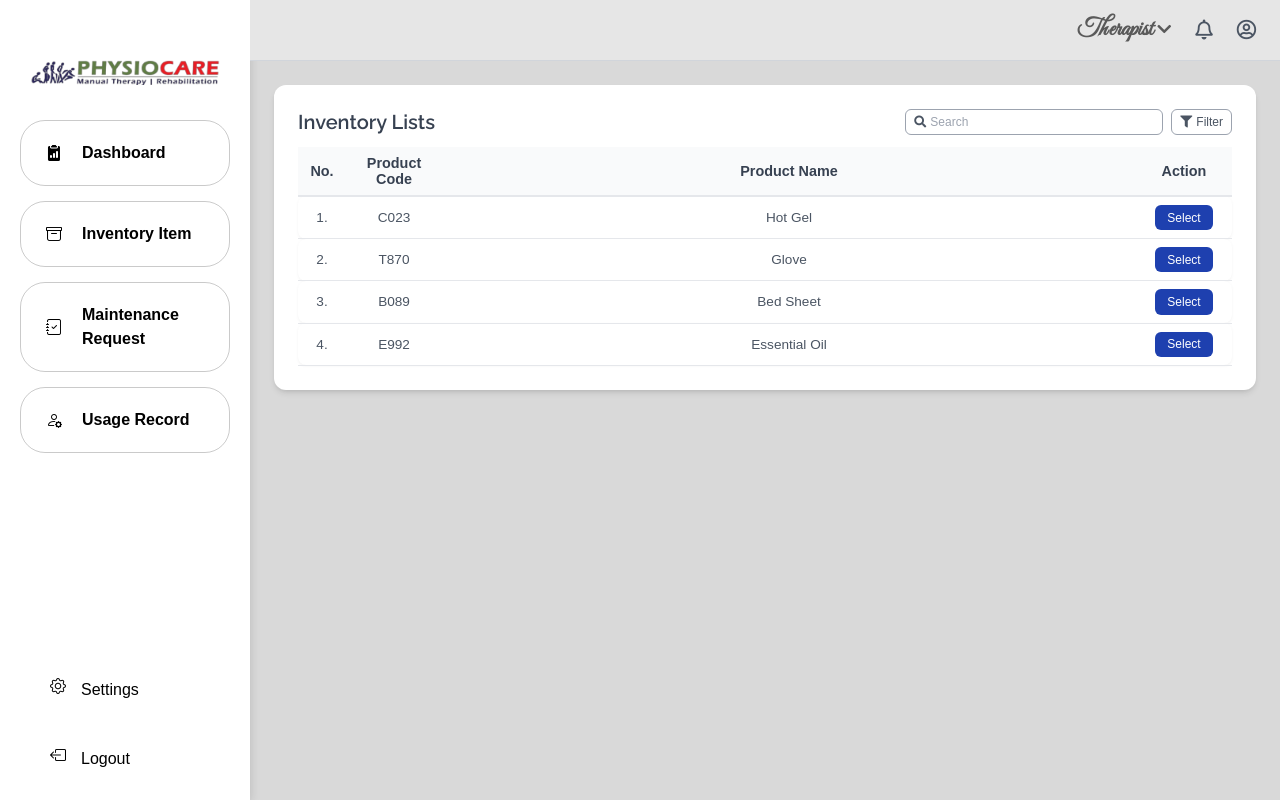
After one commit to muaznn/123, a PHP site: page /recordUsage.html in a window 1280 px wide. The commit adds this page. Run offline with PHP 8.4, Linux system fonts and the light colour scheme; some libraries are stand-ins or nearby versions.

Commit message:
Update style and add new html

```diff
--- /dev/null
+++ b/recordUsage.html
@@ -0,0 +1,333 @@
+<html lang="en">
+  <head>
+    <meta charset="UTF-8" />
+    <meta name="viewport" content="width=device-width, initial-scale=1" />
+    <title>PhysioCare Inventory</title>
+    <script src="https://cdn.tailwindcss.com"></script>
+    <link
+      rel="stylesheet"
+      href="https://cdnjs.cloudflare.com/ajax/libs/font-awesome/5.15.3/css/all.min.css"
+    />
+    <style>
+      @import url("https://fonts.googleapis.com/css2?family=Roboto&display=swap");
+      @import url("https://fonts.googleapis.com/css2?family=Great+Vibes&display=swap");
+      @import url('https://fonts.googleapis.com/css2?family=Raleway:wght@400;600;700&display=swap');
+
+      body {
+        font-family: "Roboto", sans-serif;
+      }
+      .logo-text {
+        font-weight: 700;
+        font-size: 16px;
+        color: #3a3a3a;
+      }
+      .logo-highlight {
+        font-weight: 700;
+        font-size: 16px;
+        color: #d32f2f;
+      }
+      .therapist-text {
+        font-family: "Great Vibes", cursive;
+        font-size: 24px;
+        font-weight: 600;
+        color: #5a5a5a;
+      }
+      /* Table enhancements */
+      table {
+        border-collapse: separate;
+        border-spacing: 0 0.5rem;
+        width: 100%;
+      }
+      thead tr th {
+        border-bottom: 1px solid #d1d5db; /* Tailwind gray-300 */
+        padding-bottom: 0.5rem;
+        font-weight: 600;
+        color: #374151; /* Tailwind gray-700 */
+      }
+      tbody tr {
+        background-color: #ffffff;
+        box-shadow: 0 1px 3px rgb(0 0 0 / 0.1);
+        border-radius: 0.5rem;
+        transition: box-shadow 0.3s ease;
+      }
+      tbody tr:hover {
+        box-shadow: 0 4px 8px rgb(0 0 0 / 0.15);
+      }
+      tbody tr td {
+        padding: 0.75rem 0.75rem;
+        vertical-align: middle;
+        color: #4b5563; /* Tailwind gray-600 */
+      }
+      tbody tr td:first-child {
+        padding-left: 0.75rem;
+        width: 2.5rem;
+        font-weight: 500;
+        color: #6b7280; /* Tailwind gray-500 */
+      }
+      tbody tr td:nth-child(2) {
+        width: 6rem;
+      }
+      tbody tr td:last-child {
+        padding-right: 0.75rem;
+        text-align: right;
+      }
+      button.select-btn {
+        background-color: #1e40af; /* Tailwind blue-800 */
+        color: white;
+        font-size: 0.75rem;
+        padding: 0.25rem 0.75rem;
+        border-radius: 0.375rem;
+        transition: background-color 0.3s ease;
+      }
+      button.select-btn:hover {
+        background-color: #1e3a8a; /* Tailwind blue-900 */
+      }
+      /* Input and filter button */
+      .search-input {
+        background-color: transparent;
+        outline: none;
+        width: 14rem;
+        font-size: 0.75rem;
+        color: #4b5563;
+        }
+
+      .search-container,
+      .filter-btn {
+        display: flex;
+        align-items: center;
+        border: 1px solid #9ca3af; /* Tailwind gray-400 */
+        border-radius: 0.375rem;
+        padding: 0.25rem 0.5rem;
+        font-size: 0.75rem;
+        color: #4b5563;
+      }
+      .filter-btn {
+        cursor: pointer;
+        background-color: transparent;
+        transition: background-color 0.2s ease;
+      }
+      .filter-btn:hover {
+        background-color: #f3f4f6; /* Tailwind gray-100 */
+      }
+      .search-container i,
+      .filter-btn i {
+        margin-right: 0.25rem;
+      }
+      thead tr th {
+        background-color: #f9fafb;
+        font-size: 0.85rem;
+        border-bottom: 2px solid #e5e7eb;
+        }
+
+        tbody tr {
+        box-shadow: 0 1px 3px rgba(0, 0, 0, 0.05);
+        transition: box-shadow 0.2s ease, transform 0.2s ease;
+        }
+
+        tbody tr:hover {
+        box-shadow: 0 4px 10px rgba(0, 0, 0, 0.08);
+        transform: translateY(-1px);
+        background-color: #f9fafb;
+        }
+
+        tbody tr td {
+        font-size: 0.85rem;
+        }
+
+        tbody tr:nth-child(even) {
+        background-color: #f3f4f6; /* light stripe */
+        }
+
+        tbody tr td:first-child {
+        border-top-left-radius: 0.5rem;
+        border-bottom-left-radius: 0.5rem;
+        }
+
+        tbody tr td:last-child {
+        border-top-right-radius: 0.5rem;
+        border-bottom-right-radius: 0.5rem;
+        }
+
+        button.select-btn:hover {
+        box-shadow: 0 2px 6px rgba(30, 58, 138, 0.3);
+        }
+
+        .inventory-table {
+        width: 100%;
+        border-collapse: collapse;
+        }
+
+        .inventory-table thead {
+        background-color: #f9fafb;
+        }
+
+        .inventory-table thead tr th {
+        padding: 0.5rem 0.75rem;
+        text-align: center;
+        font-weight: 700;
+        font-size: 0.9rem;
+        color: #374151;
+        border-bottom: 2px solid #e5e7eb;
+        }
+
+        .inventory-table tbody tr {
+        background-color: white;
+        border-bottom: 1px solid #e5e7eb;
+        transition: background-color 0.2s ease;
+        }
+
+        .inventory-table tbody tr:hover {
+        background-color: #f3f4f6;
+        }
+
+        .inventory-table tbody tr td {
+        padding: 0.5rem 0.75rem;
+        text-align: center;
+        font-size: 0.85rem;
+        color: #4b5563;
+        white-space: nowrap;
+        }
+
+        .inventory-table button.select-btn {
+        background-color: #1e40af;
+        color: white;
+        font-size: 0.75rem;
+        padding: 0.35rem 0.75rem;
+        border-radius: 0.375rem;
+        transition: background-color 0.3s ease;
+        }
+
+        .inventory-table button.select-btn:hover {
+        background-color: #1e3a8a;
+        }
+
+        .inventory-title {
+        font-family: 'Raleway', sans-serif;
+        font-size: 1.25rem;
+        font-weight: 600;
+        color: #374151;
+        }
+
+        .inventory-table th:nth-child(1),
+        .inventory-table td:nth-child(1) {
+        width: 3rem;
+        }
+
+        .inventory-table th:nth-child(2),
+        .inventory-table td:nth-child(2) {
+        width: 6rem;
+        }
+
+        .inventory-table th:nth-child(4),
+        .inventory-table td:nth-child(4) {
+        width: 6rem;
+        }
+
+    </style>
+  </head>
+  <body class="bg-[#d9d9d9] min-h-screen flex">
+    <div id="sidebar-placeholder"></div>
+
+    <!-- Main content -->
+    <main class="flex-1 flex flex-col">
+      <!-- Top bar -->
+      <header
+        class="flex items-center justify-between bg-[#e6e6e6] px-6 py-4 border-b border-gray-300"
+      >
+        <div class="flex-1 max-w-lg">
+
+        </div>
+        <div
+          class="flex items-center space-x-6 text-gray-600 text-xl font-semibold"
+        >
+          <span
+            class="therapist-text select-none cursor-pointer"
+            >Therapist <i class="fas fa-chevron-down text-base"></i
+          ></span>
+          <i class="far fa-bell cursor-pointer"></i>
+          <i class="far fa-user-circle cursor-pointer"></i>
+        </div>
+      </header>
+
+      <!-- Content area -->
+      <section class="flex-1 p-6">
+        <div
+          class="bg-white rounded-xl p-6 max-w-5xl mx-auto shadow-md"
+          style="min-width: 320px"
+        >
+          <div
+            class="flex justify-between items-center mb-3 text-xs text-gray-700 font-normal"
+          >
+            <span class="inventory-title">Inventory Lists</span>
+            <div class="flex space-x-2">
+              <div class="search-container">
+                <i class="fas fa-search"></i>
+                <input
+                  type="text"
+                  placeholder="Search"
+                  class="search-input"
+                />
+              </div>
+              <button class="filter-btn">
+                <i class="fas fa-filter"></i> Filter
+              </button>
+            </div>
+          </div>
+          <table class="inventory-table">
+            <thead>
+              <tr>
+                <th class="pl-2">No.</th>
+                <th>Product Code</th>
+                <th>Product Name</th>
+                <th>Action</th>
+              </tr>
+            </thead>
+            <tbody>
+              <tr>
+                <td class="pl-2">1.</td>
+                <td>C023</td>
+                <td>Hot Gel</td>
+                <td>
+                  <button class="select-btn">Select</button>
+                </td>
+              </tr>
+              <tr>
+                <td class="pl-2">2.</td>
+                <td>T870</td>
+                <td>Glove</td>
+                <td>
+                  <button class="select-btn">Select</button>
+                </td>
+              </tr>
+              <tr>
+                <td class="pl-2">3.</td>
+                <td>B089</td>
+                <td>Bed Sheet</td>
+                <td>
+                  <button class="select-btn">Select</button>
+                </td>
+              </tr>
+              <tr>
+                <td class="pl-2">4.</td>
+                <td>E992</td>
+                <td>Essential Oil</td>
+                <td>
+                  <button class="select-btn">Select</button>
+                </td>
+              </tr>
+
+            </tbody>
+          </table>
+        </div>
+      </section>
+    </main>
+
+    <script>
+      fetch("sidebarTherapist.html")
+        .then((response) => response.text())
+        .then((data) => {
+          document.getElementById("sidebar-placeholder").innerHTML = data;
+        });
+    </script>
+  </body>
+</html>
--- /dev/null
+++ b/sidebarTherapist.html
@@ -0,0 +1,32 @@
+<!DOCTYPE html>
+<html lang="en">
+<head>
+    <meta charset="UTF-8" />
+    <meta name="viewport" content="width=device-width, initial-scale=1">
+    <link rel="stylesheet" type="text/css" href="style.css">
+    <link href="https://cdn.jsdelivr.net/npm/bootstrap-icons@1.10.5/font/bootstrap-icons.css" rel="stylesheet">
+    <title>Sidebar</title>
+</head>
+<body>
+    <div class="sidebar">
+        <div>
+            <div class="logo">
+                <img src="physiocare-logo.png" alt="PhysioCare Logo"/>
+            </div>
+            <nav>
+                <ul>
+                    <li><a href="#"><i class="bi bi-clipboard2-data-fill"></i> Dashboard</a></li>
+                    <li><a href="#"><i class="bi bi-archive"></i> Inventory Item</a></li>
+                    <li><a href="#"><i class="bi bi-journal-check"></i> Maintenance Request</a></li>
+                    <li><a href="#"><i class="bi bi-person-gear"></i> Usage Record</a></li>
+                </ul>
+            </nav>
+        </div>
+            <ul class="bottom-menu">
+                <li><a href="#"><i class="bi bi-gear"></i> Settings</a></li>
+                <li><a href="#"><i class="bi bi-box-arrow-left"></i> Logout</a></li>
+            </ul>
+        </div>
+    </div>
+</body>
+</html>
--- a/style.css
+++ b/style.css
@@ -19,7 +19,7 @@ body {
 /* SIDEBAR  */
 .sidebar {
   width: 250px;
-  height: auto;
+  height: 100vh;
   background-color: white;
   display: flex;
   flex-direction: column;
@@ -51,13 +51,13 @@ nav ul li a {
   text-decoration: none;
   font-weight: bold;
   display: flex;
-  padding: 25px;
+  padding: 20px 25px;
   border-radius: 25px;
   align-items: center;
   gap: 20px;
   line-height: 1.5;
   transition: background-color 0.3s ease, color 0.3s ease;
-  border: 1px solid transparent;
+  border: 1px solid rgba(0, 0, 0, 0.207);
 }
 
 nav ul li a:hover {
```
